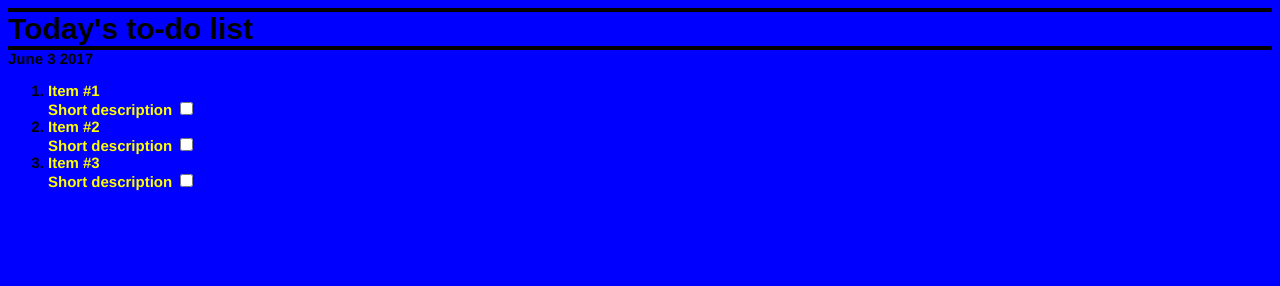
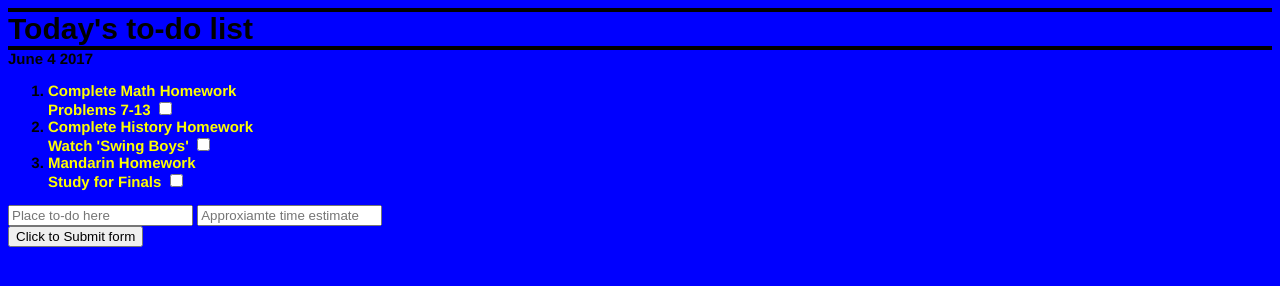
Before and after one commit to MoyMoy18/todo_app_front_end, a plain HTML site: page index.html in a window 1280 px wide. Drawn offline with Linux system fonts and the light colour scheme.

Commit message:
added input boxes and submit button

```diff
--- a/index.html
+++ b/index.html
@@ -8,31 +8,39 @@
 
     <body>
        <div id= "to-do"> Today's to-do list</div>
-       <div id= "date">June 3 2017</div>
+       <div id= "date">June 4 2017</div>
 
         <ol>
-            <li> <a href=" https://ide.c9.io/jahzeelpadilla/todo_app_front_end#openfile-README.md">
-               <div> Item #1</div>
-               <div class='short-desc'>Short description</div>
+            <li>
+                <a href=" https://ide.c9.io/jahzeelpadilla/todo_app_front_end#openfile-README.md">
+               <div> Complete Math Homework</div>
+               <div class='short-desc'>Problems 7-13</div>
                <input type="checkbox">
                 </a>
 
             </li>
              <li> <a href=" https://ide.c9.io/jahzeelpadilla/todo_app_front_end#openfile-README.md">
-               <div> Item #2</div>
-               <div class='short-desc'>Short description</div>
+               <div> Complete History Homework</div>
+               <div class='short-desc'> Watch 'Swing Boys'</div>
                <input type="checkbox">
             </a>
 
             </li>
-             <li> <a href=" https://ide.c9.io/jahzeelpadilla/todo_app_front_end#openfile-README.md">
-               <div> Item #3</div>
-               <div class= 'short-desc'>Short description</div>
+             <li>
+                  <a href=" https://ide.c9.io/jahzeelpadilla/todo_app_front_end#openfile-README.md">
+               <div> Mandarin Homework</div>
+               <div class= 'short-desc'>Study for Finals</div>
                <input type="checkbox">
                 </a>
             </li>
         </ol>
 
+        <form action="" method="post">
+        <input type="text" placeholder="Place to-do here" required/>
+        <input type="text" placeholder= "Approxiamte time estimate" required/>
+        <div><input type="submit" value="Click to Submit form"/>
+        </div>
+        </form>
 
     </body>
 
```
Lines whose indentation alone changed are shown as unchanged.
